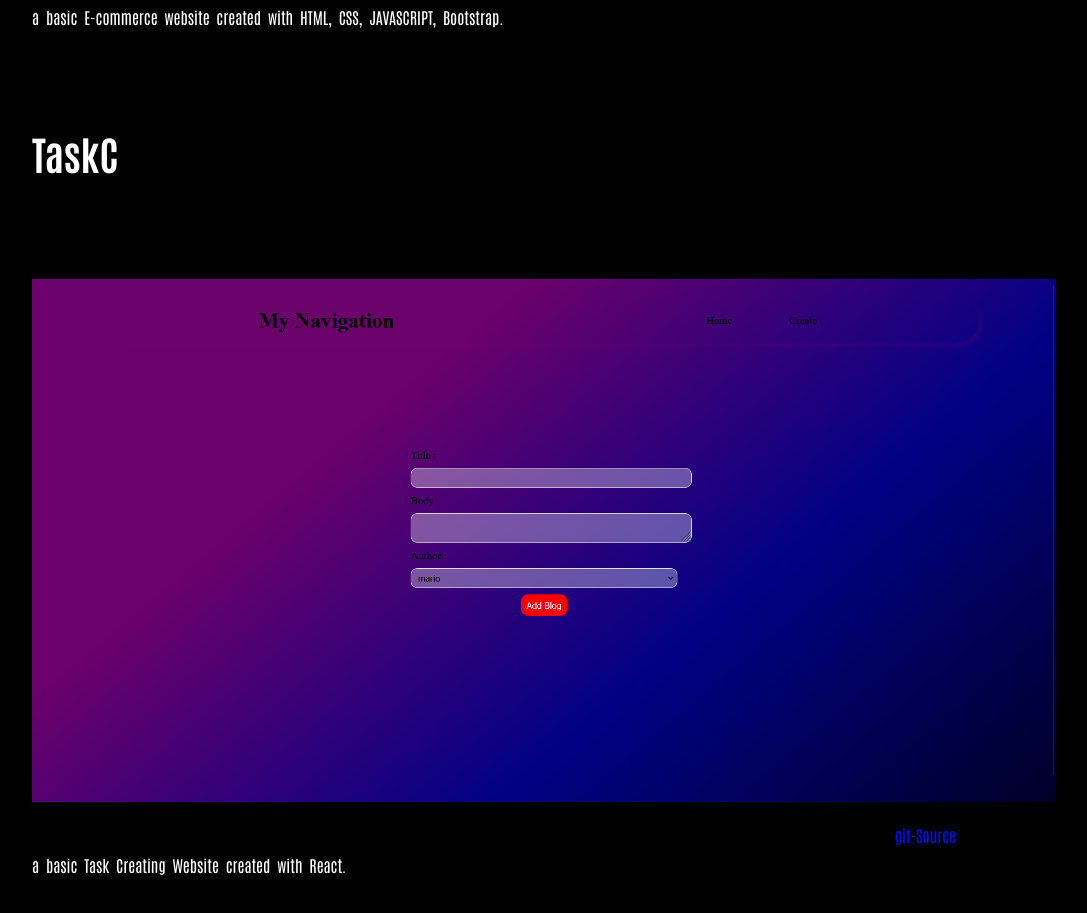
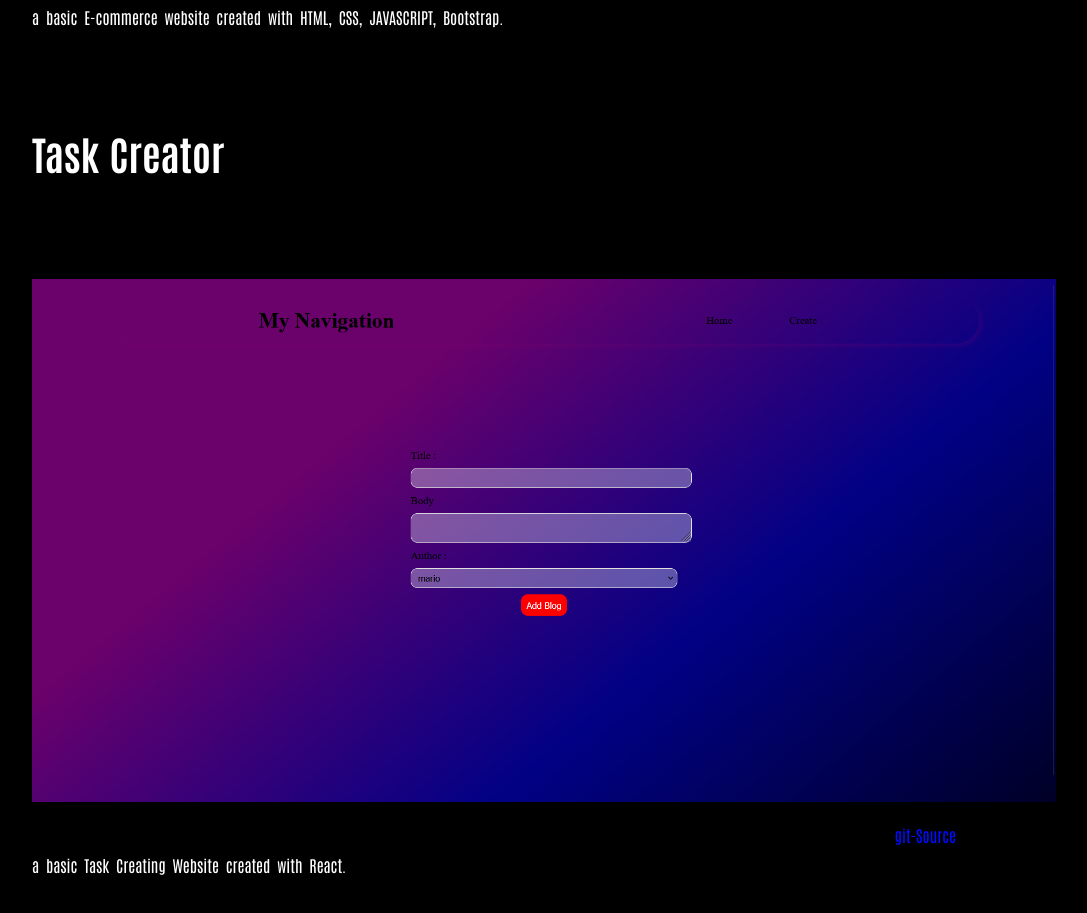
Before and after one commit to abhi-ra-m/abhi-ra-m.github.io, a plain HTML site: page index.html in a window 1280 px wide. Shown: the part 5191-6104 px from the top of the page, without its empty margins (96-1183 px from the left). Drawn offline with nearby package versions, Linux system fonts and the light colour scheme; a web font is replaced by a local one.

Commit message:
Update index.html

```diff
--- a/index.html
+++ b/index.html
@@ -129,7 +129,7 @@
 				<p>a basic E-commerce website created with HTML, CSS, JAVASCRIPT, Bootstrap. </p>
 			</div>
 			<div data-aos="fade-down" style="transition-delay: .3s;" class="wrapper">
-				<h1>TaskC</h1>
+				<h1>Task Creator</h1>
 				<img src="/asset/projects/Task.png" alt="Task Creator App Landing Page">
 				<a href="https://github.com/abhiram399/Simplefrontend/tree/81701986851a2f7fbd0cab81ea455f51dbe00ab0/task-creating-vite-project"
 					style="margin: 50px 0 0 0;">git-Source</a>
```
